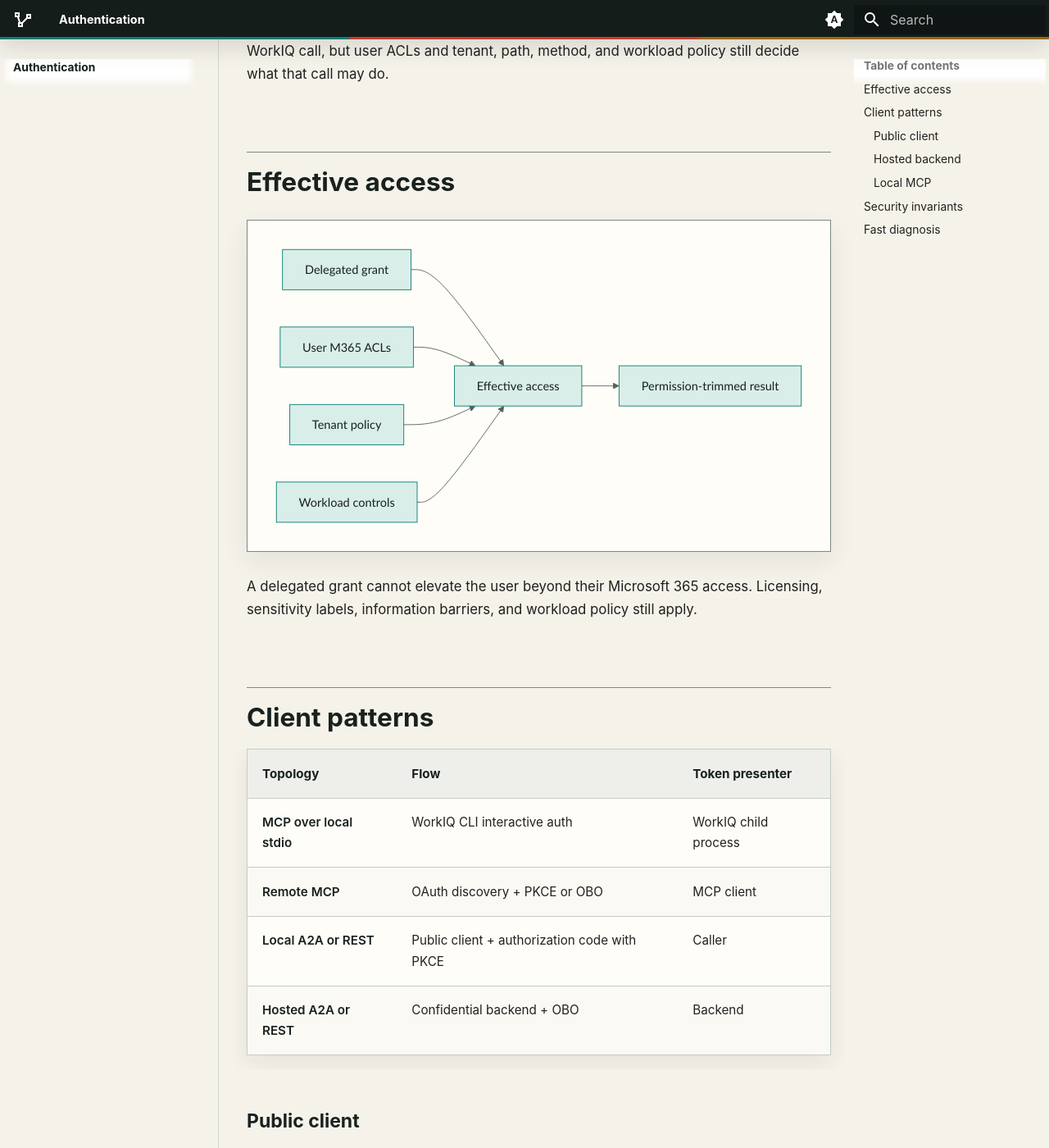
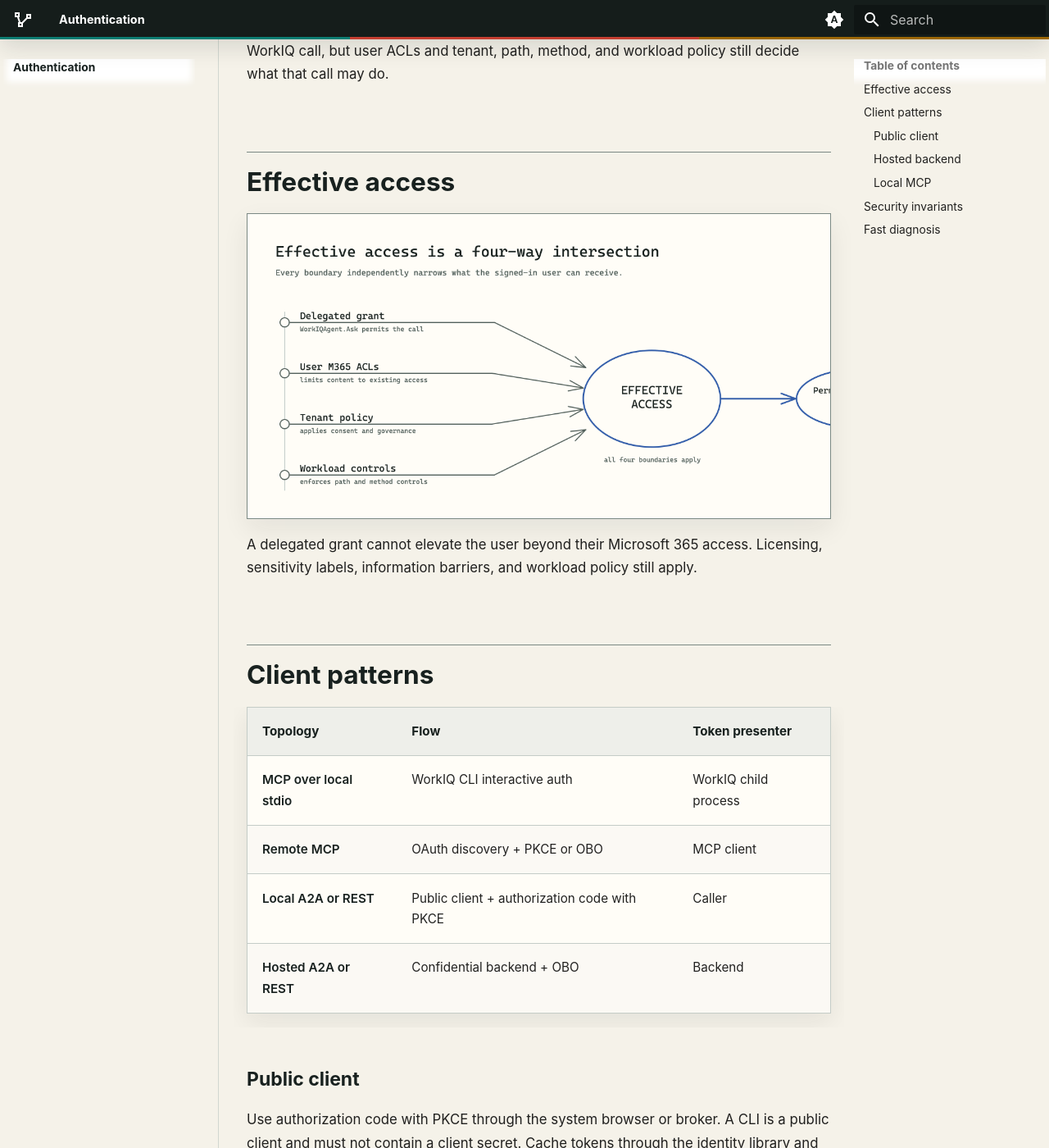
Before and after one commit to jeffrey-groneberg/workiq-deepagents, an MkDocs documentation site: the page built from docs/authentication.md, in a window 1280 px wide and 1400 px high, scrolled down 588 px. Shown: the whole window at 82% size. Built offline with MkDocs 1.6.1 and Material for MkDocs 9.7.7, drawn with Linux system fonts in a browser that asks for light colours; some web fonts are replaced.

Commit message:
docs: replace Mermaid diagrams with Excalidraw

````diff
--- a/docs/assets/stylesheets/extra.css
+++ b/docs/assets/stylesheets/extra.css
@@ -482,6 +482,15 @@
   margin: 0 auto;
 }
 
+.workiq-diagram--raster img {
+  display: block;
+  width: 100%;
+  min-width: 40rem;
+  max-width: none;
+  height: auto;
+  margin: 0 auto;
+}
+
 .executive-diagram .workiq-diagram svg {
   width: 100%;
   min-width: 40rem;
--- a/docs/authentication.md
+++ b/docs/authentication.md
@@ -16,14 +16,9 @@
 
 ## Effective access
 
-```mermaid
-flowchart LR
-    G[Delegated grant] --> X[Effective access]
-    U[User M365 ACLs] --> X
-    T[Tenant policy] --> X
-    W[Workload controls] --> X
-    X --> R[Permission-trimmed result]
-```
+<figure class="workiq-diagram workiq-diagram--raster">
+    <img src="../assets/images/effective-access.png" width="2582" height="1016" alt="Delegated grant, user Microsoft 365 ACLs, tenant policy, and workload controls converge on effective access, which produces a permission-trimmed result.">
+</figure>
 
 A delegated grant cannot elevate the user beyond their Microsoft 365 access. Licensing,
 sensitivity labels, information barriers, and workload policy still apply.
````
Also changed, not shown: docs/foundations.md (+3 -7 lines), docs/protocols/a2a.md (+3 -8 lines), docs/assets/images/a2a-contract.png (added), docs/assets/images/effective-access.png (added), docs/assets/images/rest-control-plane.png (added), 3 other files.
